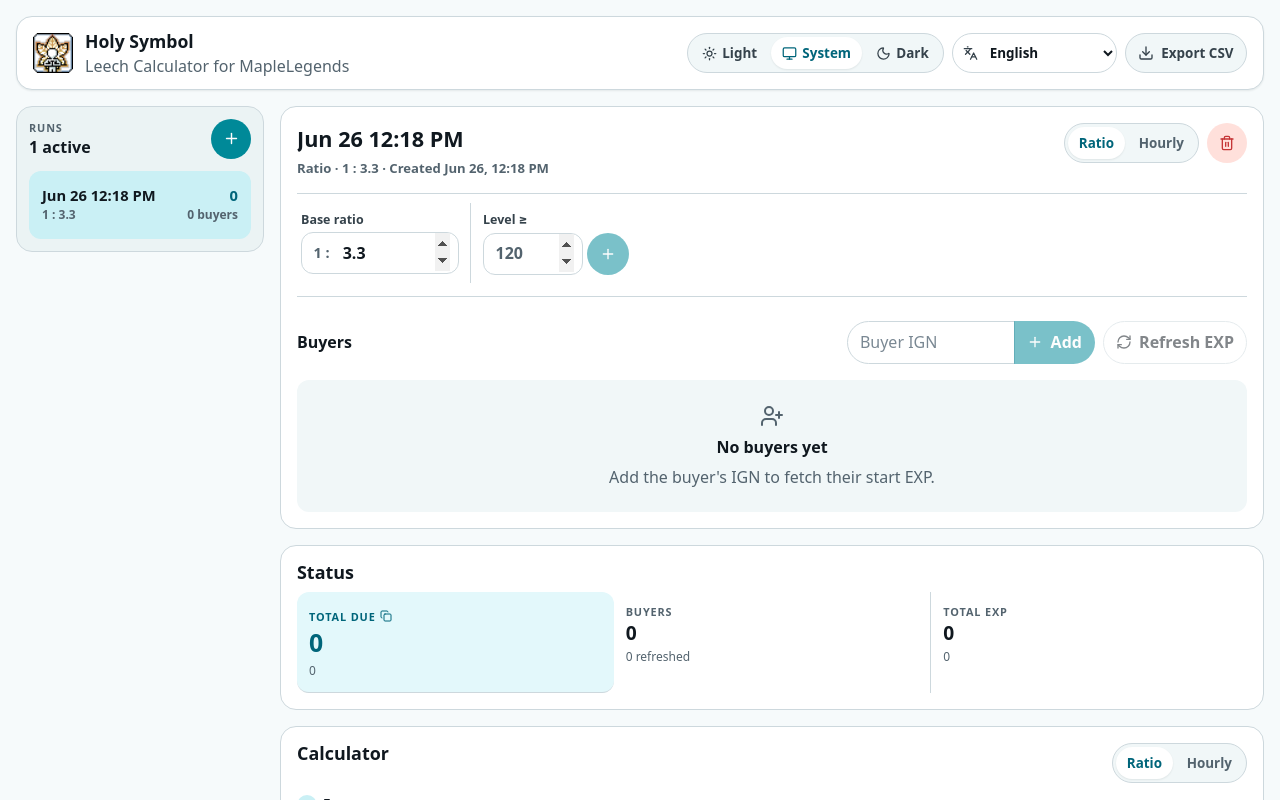
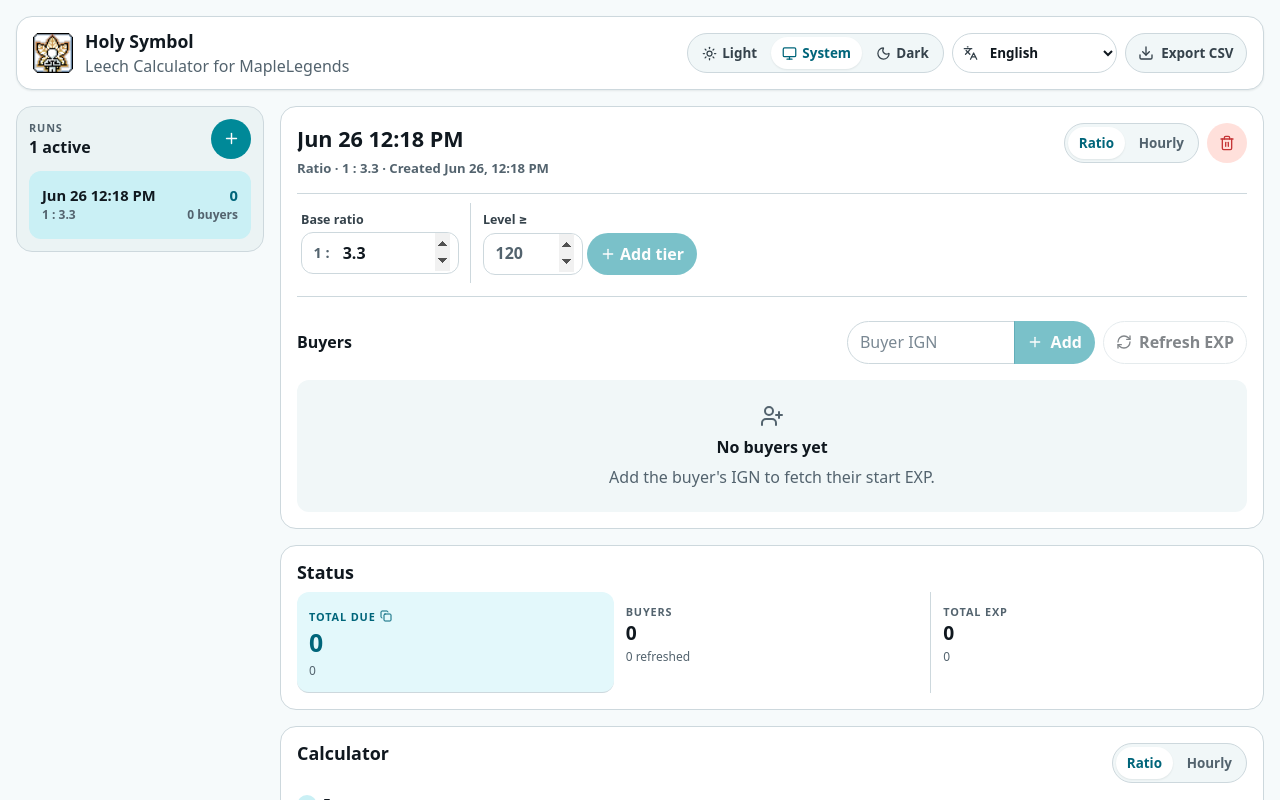
Before and after one commit to kiri-ml/holysymbol, a React (Vite) app: page / in a window 1280 px wide. Shown: the top 800 px of the page. Built offline with nearby package versions, Linux system fonts and the light colour scheme.

Commit message:
feat: adapt add tier button to available space

```diff
--- a/src/App.tsx
+++ b/src/App.tsx
@@ -1383,11 +1383,14 @@ function LeechInstanceCard({
                   />
                   <button
                     type="submit"
-                    className="icon-button"
+                    className="icon-button ratio-tier-add-button"
                     aria-label={t('billing.addTier')}
                     disabled={!canAddRatioTier}
                   >
                     <Plus size={16} aria-hidden="true" />
+                    <span className="ratio-tier-add-button__label" aria-hidden="true">
+                      {t('billing.addTier')}
+                    </span>
                   </button>
                 </form>
               </div>
--- a/src/styles/app.css
+++ b/src/styles/app.css
@@ -952,8 +952,30 @@ h3 {
 }
 
 .ratio-tier-card--add {
+  container: ratio-tier-add / inline-size;
+  flex: 1 1 17.5rem;
   width: auto;
+  min-width: var(--ratio-tier-card-width);
+  max-width: 17.5rem;
   padding-inline-end: 0;
+}
+
+.ratio-tier-card--add .ratio-tier-control-row {
+  width: 100%;
+}
+
+.ratio-tier-card--add .ratio-tier-add-button {
+  display: inline-flex;
+  flex: 0 0 var(--ratio-tier-control-size);
+  align-items: center;
+  justify-content: center;
+  gap: var(--space-1);
+  padding-inline: 0;
+  white-space: nowrap;
+}
+
+.ratio-tier-add-button__label {
+  display: none;
 }
 
 .ratio-tier-stack {
@@ -1004,6 +1026,19 @@ h3 {
 .ratio-tier-card .icon-button {
   height: var(--ratio-tier-control-size);
   min-height: var(--ratio-tier-control-size);
+}
+
+@container ratio-tier-add (min-width: 14rem) {
+  .ratio-tier-card--add .ratio-tier-add-button {
+    flex: 1 1 6.5rem;
+    width: auto;
+    min-width: 6.5rem;
+    padding-inline: var(--space-3);
+  }
+
+  .ratio-tier-add-button__label {
+    display: inline;
+  }
 }
 
 input.ratio-tier-control::placeholder {
```
